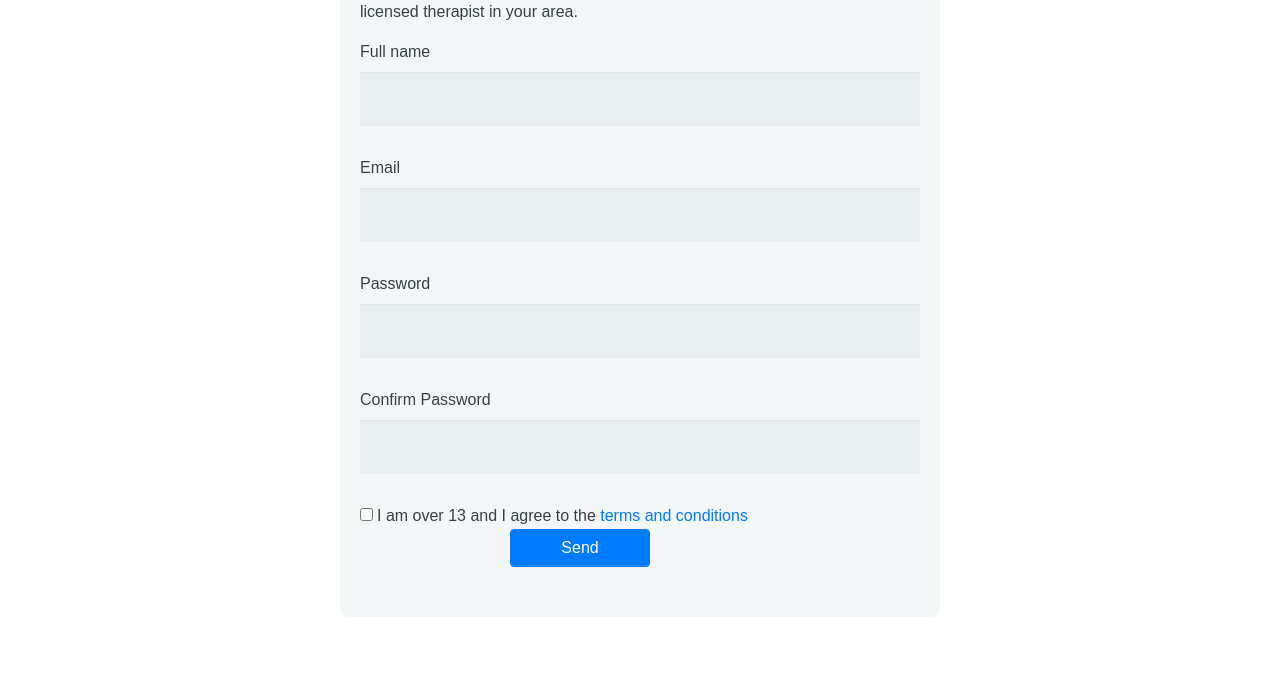
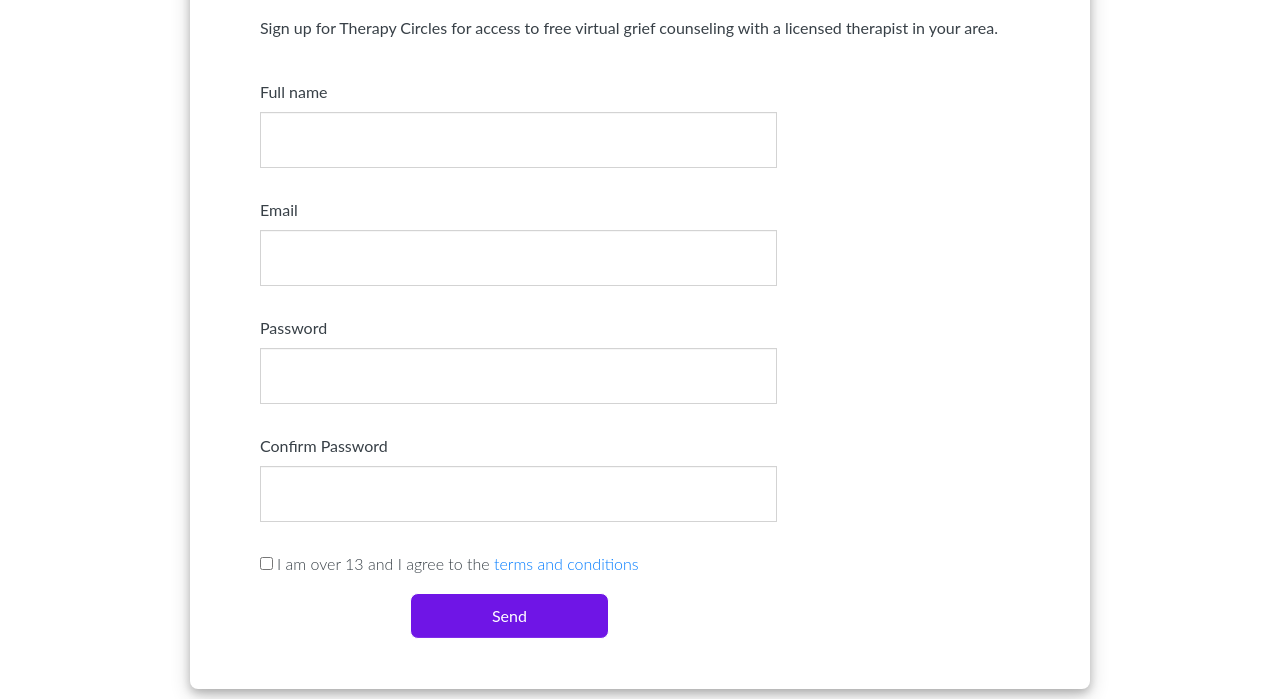
Before and after one commit to lwerre/hackathon, a website: page TherapyCircles/signup.html in a window 1280 px wide. Shown: the part 262-961 px from the top of the page. Before the commit the page ends 889 px from the top, so only its background shows below. Drawn offline with nearby package versions, Linux system fonts and the light colour scheme.

Commit message:
reformated input boxes

```diff
--- a/TherapyCircles/css/signup.css
+++ b/TherapyCircles/css/signup.css
@@ -5,24 +5,33 @@
   }
 
   body {
-    font-family: 'Nunito', sans-serif;
+    font-family: 'Lato';
     color: #384047;
     margin-top: 150px;
   }
 
   form {
-    max-width: 400px;
+    max-width: 800px;
     margin: 10px auto;
     padding: 10px 20px;
-    background: #f4f7f8;
+    background: white;
     border-radius: 8px;
+
+    box-shadow: 0 4px 8px 0 rgba(0, 0, 0, 0.2), 0 6px 20px 0 rgba(0, 0, 0, 0.19);
+    /*text-align: center;*/
   }
 
   h1 {
-    margin: 0 0 30px 0;
+    margin: 40px 0px 30px 0;
+    padding-left: 50px;
     text-align: left;
+    font-family: 'Raleway'
   }
 
+  p {
+    padding-left: 50px;
+    font-family: 'Lato';
+  }
   input[type="text"],
   input[type="password"],
 
@@ -30,16 +39,16 @@
 
   textarea,
   select {
-    background: rgba(255,255,255,0.1);
-    border: none;
+    /*background: rgba(255,255,255,0.1);*/
+    border: 0.5px solid #D3D3D3;/*border for input boxes*/
     font-size: 16px;
     height: auto;
-    margin: 0;
     outline: 0;
     padding: 15px;
-    width: 100%;
-    background-color: #e8eeef;
-    color: #8a97a0;
+    width: 65%; /*input boxes width*/
+    background-color: white;/*input boxes color*/
+    border-radius: 3px solid black;
+    color: black;
     box-shadow: 0 1px 0 rgba(0,0,0,0.03) inset;
     margin-bottom: 30px;
   }
@@ -56,25 +65,46 @@
 
   button {
     padding: 19px 39px 18px 39px;
+    margin-top: 15px;
     margin-left: 150px;
     color: #FFF;
-    background-color: #4bc970;
-    font-size: 18px;
+    background-color: #2f264a;
+    font-size: 24px;
     text-align: center;
-    font-style: normal;
+    font-family: 'Lato';
     border-radius: 5px;
     width: 25%;
-    border: 1px solid #3ac162;
+    border: 1px solid;
     border-width: 1px 1px 3px;
     box-shadow: 0 -1px 0 rgba(255,255,255,0.1) inset;
     margin-bottom: 10px;
   }
 
+  #submit {
+    color: white;
+    background-color: rgb(111, 21, 230);
+    background-color: rgb(111, 21, 230);
+    border: 1px solid ;
+    border-radius: 8px;
+    margin-left: 150px;
+    padding: 10px 20px 10px 20px;
+  }
+
   fieldset {
+    margin-left: 50px; /*margin for input fields*/
+    margin-right: 15px;
     margin-bottom: 30px;
     border: none;
   }
 
+ /*password masking icon*/
+ #password-field {
+  float: right;
+  margin-left: -25px;
+  margin-top: -25px;
+  position: relative;
+  z-index: 2;
+}
 
 
   label {
@@ -88,7 +118,7 @@
   }
 
   .number {
-    background-color: #5fcf80;
+    background-color: #2f264a;
     color: #fff;
     height: 30px;
     width: 30px;
@@ -105,7 +135,7 @@
   @media screen and (min-width: 480px) {
 
     form {
-      max-width: 600px;
+      max-width: 900px;
     }
 
   }
--- a/TherapyCircles/signup.html
+++ b/TherapyCircles/signup.html
@@ -10,7 +10,7 @@
 
     <!--custom stylesheet for signup.html-->
     <link rel="stylesheet" href="css/signup.css">
-    <title>Hello, world!</title>
+    <title>Sign Up</title>
   </head>
   <body>
 <nav class="navbar navbar-expand-lg navbar-dark bg-dark fixed-top">
@@ -50,9 +50,10 @@
 <form action="index.html" method="post">
 
         <h1>Sign Up</h1>
-        <p>Sign up for Therapy Circles for access to free virtual grief counseling with a licensed therapist in your area.</p>
+          <p>Sign up for Therapy Circles for access to free virtual grief counseling with a licensed therapist in your area.</p>
         <fieldset>
-
+  &nbsp;
+<!--full name-->
           <label for="name">Full name</label>
           <input type="text" id="name" name="user_name">
 <!--email address-->
@@ -61,9 +62,11 @@
 <!--password-->
           <label for="password">Password</label>
           <input type="password" id="password" name="user_password">
+            <span toggle="#password-field" class="fa fa-fw fa-eye field-icon toggle-password"></span>
 <!--confirm password-->
           <label for="confirmpassword">Confirm Password</label>
           <input type="password" id="confirmpassword" name="confirmpassword">
+          <br/>
 <!--radio button for age and user agreement-->
           <input type="checkbox" id="consent" value="agree" name="consent"><label for="under_13" class="light">I am over 13 and I agree to the <a href="#">terms and conditions</a></label><br>
 <!--submit-->
```
